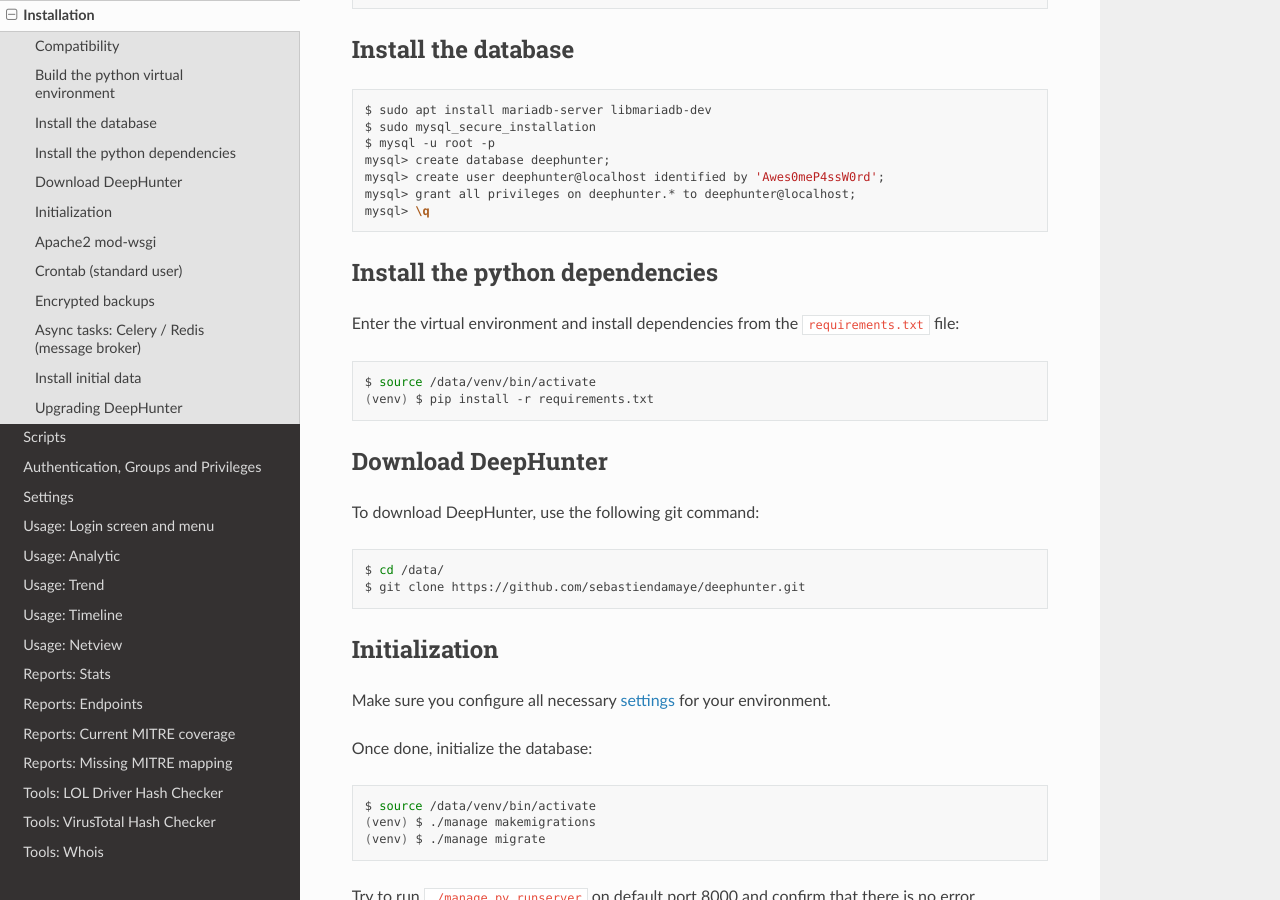
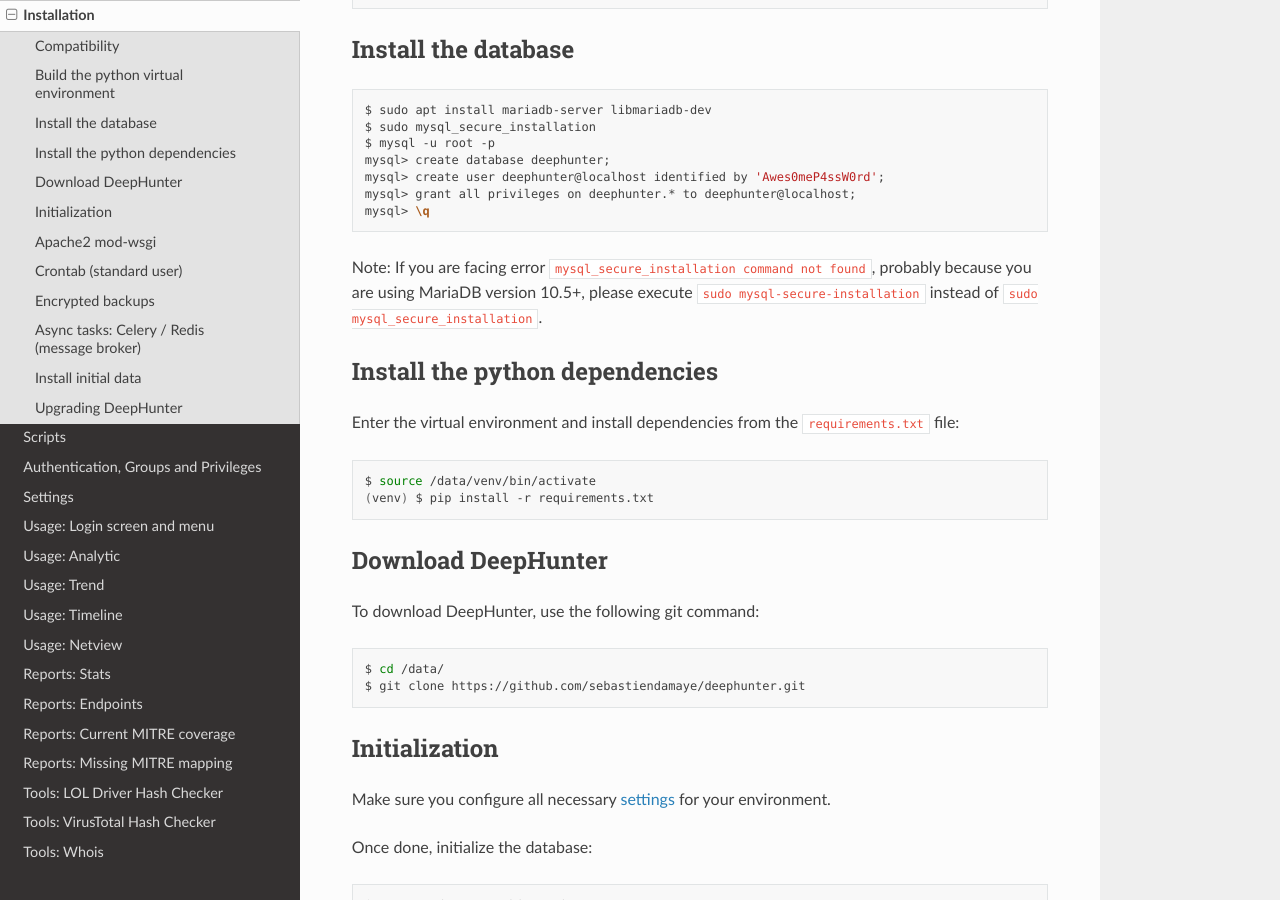
Before and after one commit to wikijm/deephunter, a Sphinx documentation site: the page built from docs/install.rst, in a window 1280 px wide and 900 px high, scrolled down 567 px. Built offline with Sphinx 7.4.7 and the Read the Docs theme 3.1.0, drawn with Linux system fonts in a browser that asks for light colours.

Commit message:
Update install.rst for MariaDB 10.5+

```diff
--- a/docs/install.rst
+++ b/docs/install.rst
@@ -32,6 +32,9 @@
 	mysql> create user deephunter@localhost identified by 'Awes0meP4ssW0rd';
 	mysql> grant all privileges on deephunter.* to deephunter@localhost;
 	mysql> \q
+
+Note: If you are facing error ``mysql_secure_installation command not found``, probably because you are using MariaDB version 10.5+, please execute ``sudo mysql-secure-installation`` instead of ``sudo mysql_secure_installation``.
+
 
 Install the python dependencies
 *******************************
```
